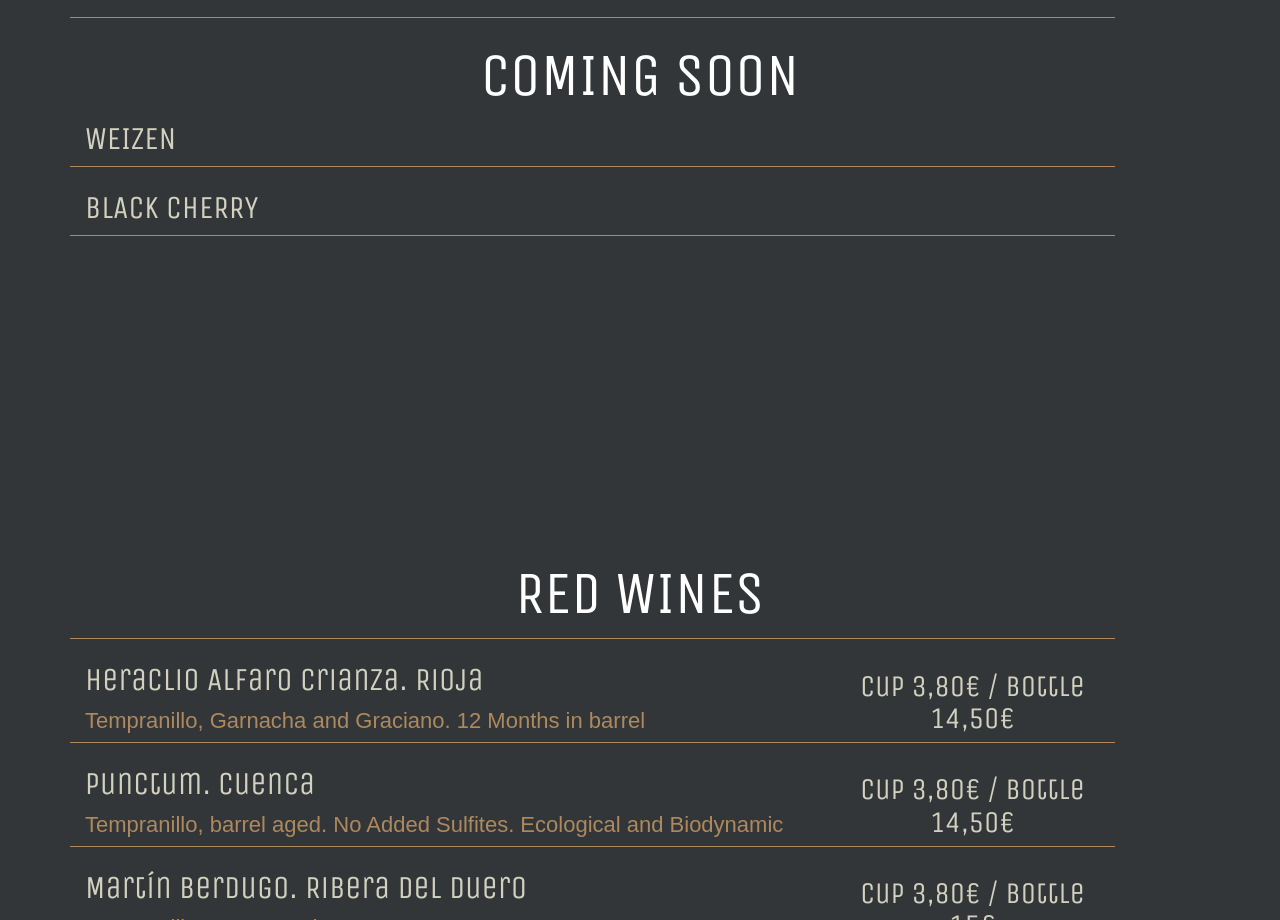
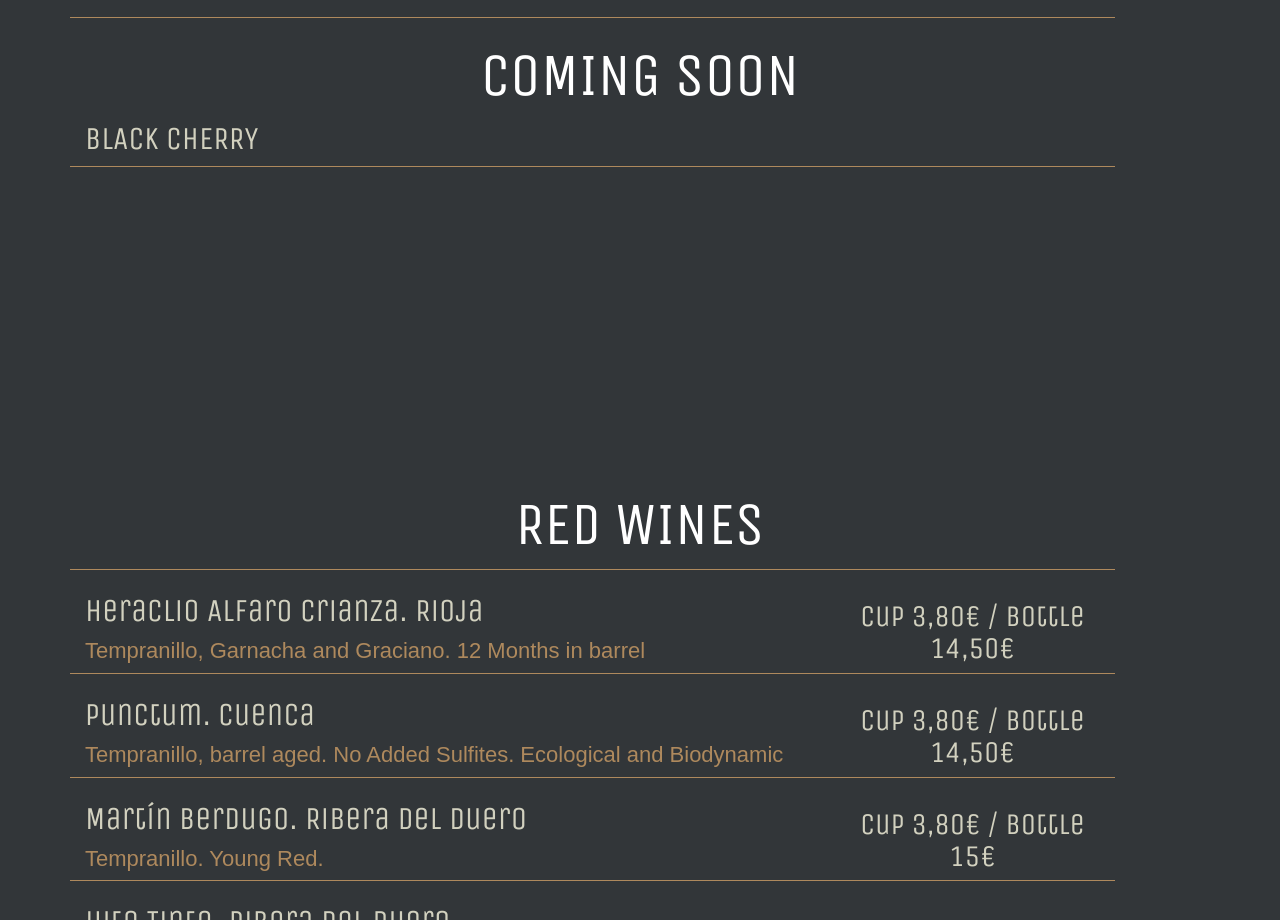
Before and after one commit to ibizaservices/pucara, a plain HTML site: page menu_en.html in a window 1280 px wide. Shown: the part 2120-3040 px from the top of the page. Drawn offline with nearby package versions, Linux system fonts and the light colour scheme.

Commit message:
Add files via upload

```diff
--- a/menu_en.html
+++ b/menu_en.html
@@ -369,14 +369,6 @@
          </div>
 </div>
 
-
-
-<div class="row">
-      <div class="col-8">
-           <h2>WEIZEN</h2>
-      </div>
-      <div class="col-11  separa"></div>
- </div>
 
 
 <div class="row">
```
